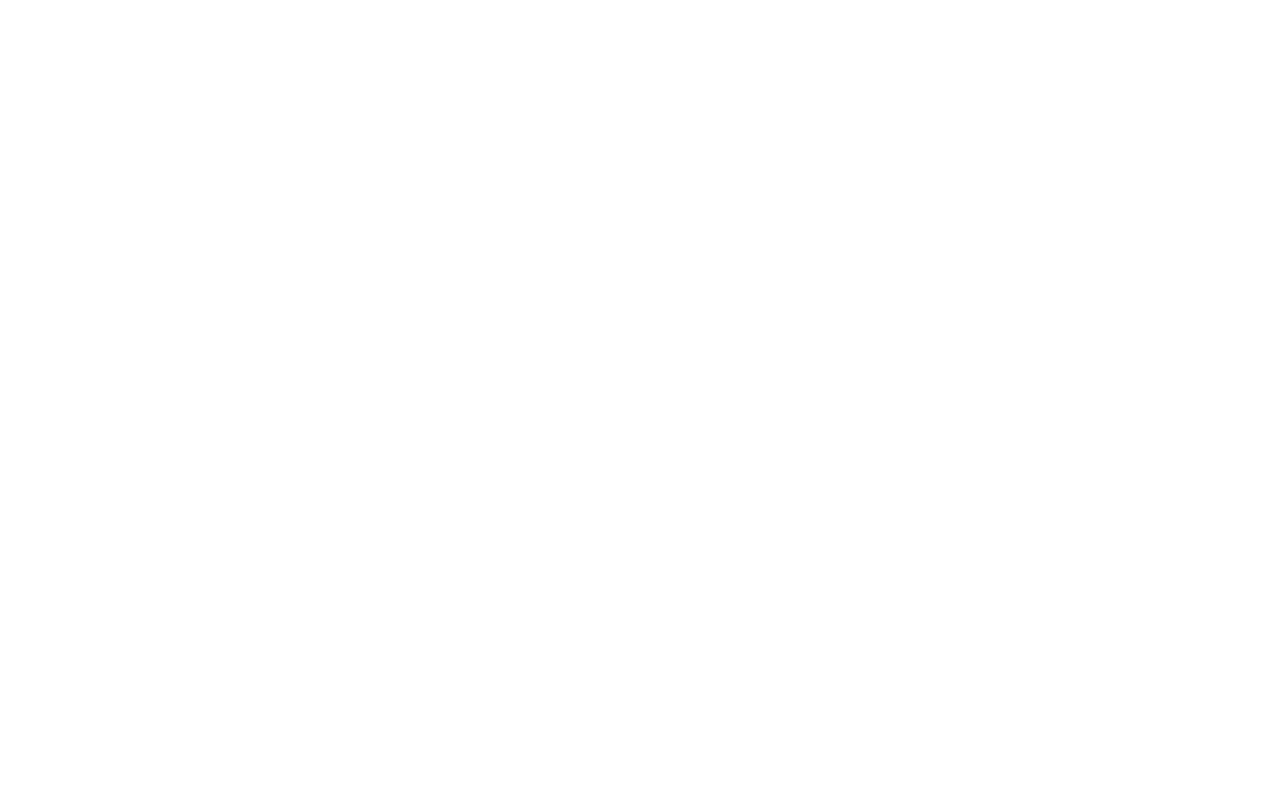
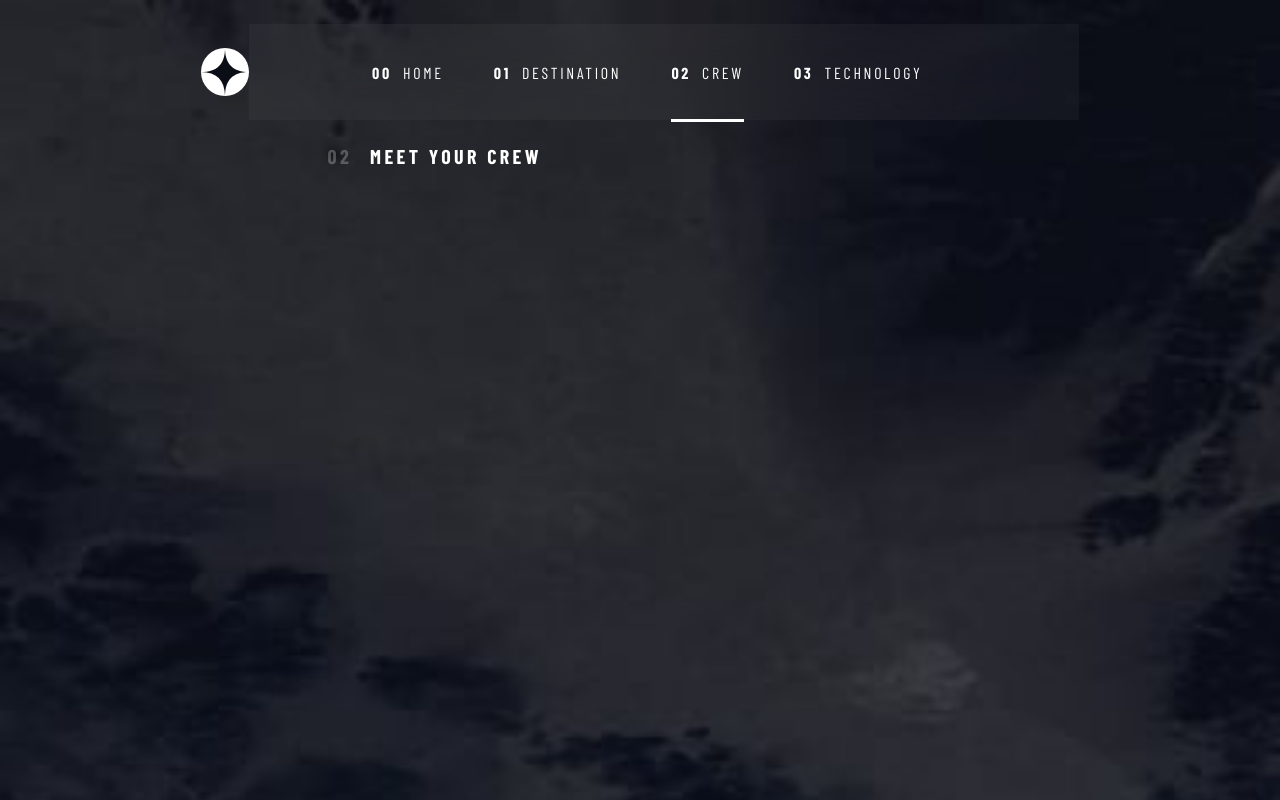
Before and after one commit to gigakhrz/Space-tourismo-website, a React (Vite) app: page /crew/douglas in a window 1280 px wide. Before the commit this address had no page. Built offline with nearby package versions, Linux system fonts and the light colour scheme; a web font is replaced by a local one.

Commit message:
add crew path in app and burgerMenu

```diff
--- a/src/App.tsx
+++ b/src/App.tsx
@@ -3,6 +3,7 @@
 import { BrowserRouter as Router, Routes, Route } from "react-router-dom";
 import Home from "./Components/Home/Home";
 import Destination from "./Components/Destination";
+import Crew from "./Components/Crew/Crew";
 function App() {
   return (
     <Router>
@@ -11,6 +12,7 @@
         <Routes>
           <Route path="/" element={<Home />} />
           <Route path="destinations/:planets" element={<Destination />} />
+          <Route path="crew/:person" element={<Crew />} />
         </Routes>
       </MainContainer>
     </Router>
--- a/src/Components/Header/BurgerMenu.tsx
+++ b/src/Components/Header/BurgerMenu.tsx
@@ -31,7 +31,7 @@
             <h4>DESTINATION</h4>
           </Link>
 
-          <Link to="/crew">
+          <Link to="/crew/douglas">
             <h3>02</h3>
             <h4>CREW</h4>
           </Link>
--- a/src/Components/Header/Header.tsx
+++ b/src/Components/Header/Header.tsx
@@ -32,7 +32,7 @@
           <div className="hoverDiv"></div>
           <div className="bottomDiv"></div>
         </Link>
-        <Link className="crew" to="">
+        <Link className="crew" to="/crew/douglas">
           <h4>02</h4> Crew
           <div className="hoverDiv"></div>
           <div className="bottomDiv"></div>
```
